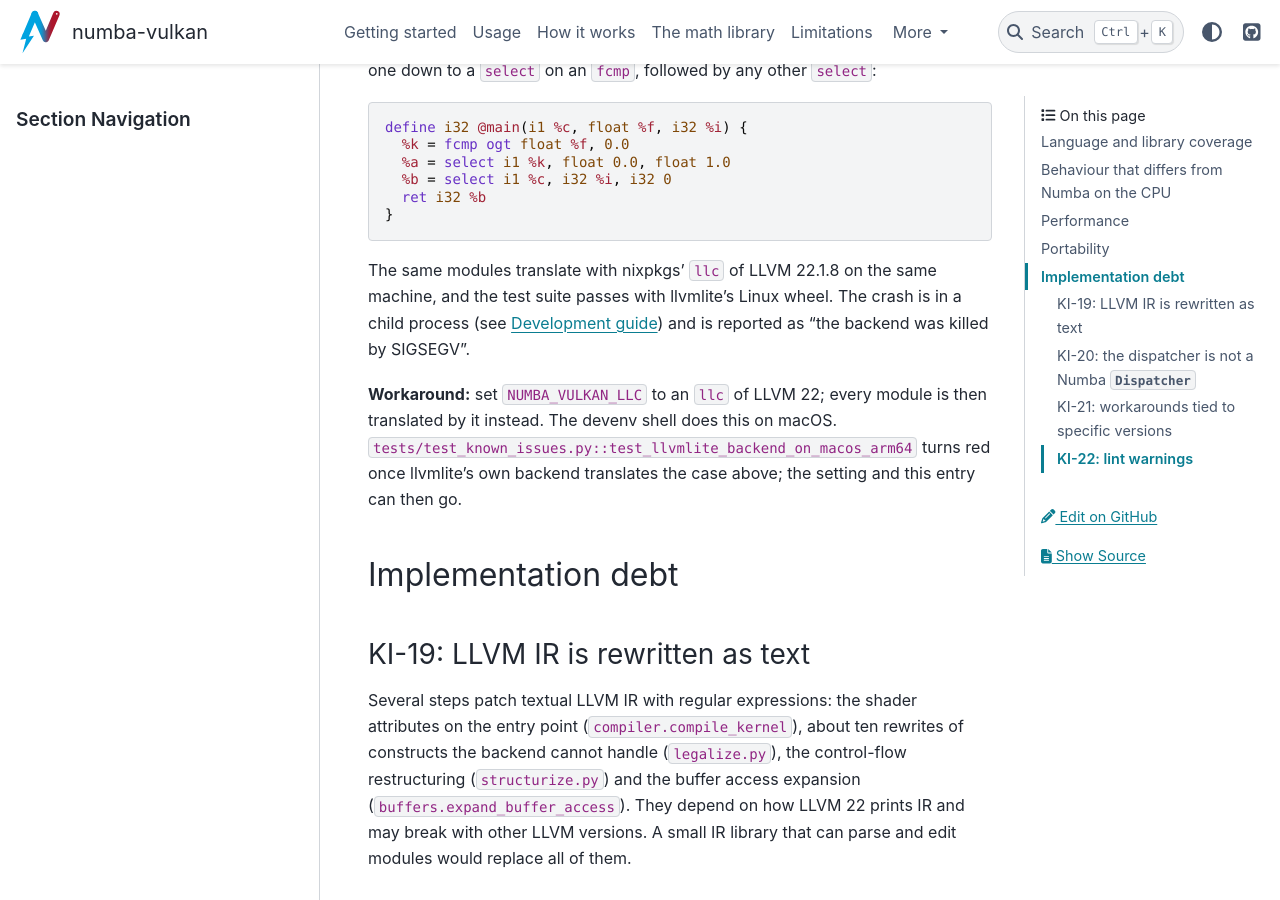
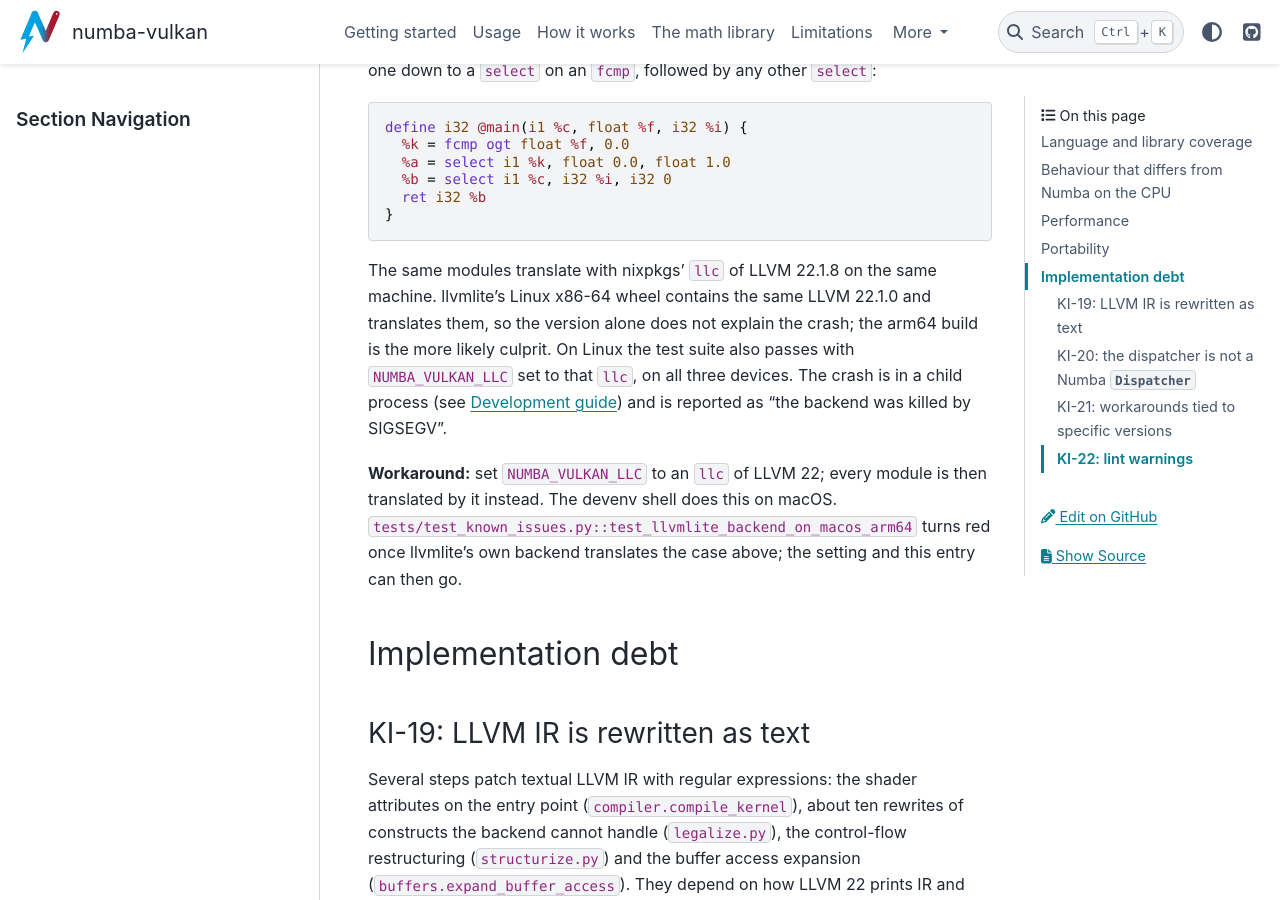
Before and after one commit to arunoruto/numba-vulkan, a Sphinx documentation site: the page built from docs/source/known_issues.md, in a window 1280 px wide and 900 px high, scrolled down 5840 px. Built offline with Sphinx 7.4.7 and the PyData theme 0.15.4, drawn with Linux system fonts in a browser that asks for light colours.

Commit message:
fix: devenv shell on Linux; KI-32 facts from Linux; drop stale charts
- devenv.nix: `env.X = lib.mkIf isDarwin ...` leaves X without a value on
  Linux, which made the shell fail to evaluate there ("accessed but has
  no value defined"). The macOS variables are now one conditional set,
  merged with the rest of env.
- KI-32: llvmlite's Linux wheel has the same LLVM 22.1.0 and works, so the
  version alone does not explain the crash. The suite passes on all three
  Linux devices with NUMBA_VULKAN_LLC set to nixpkgs' llc 22.1.8 too.
- report.py removes charts of machines that no longer have results.

Linux suite: 1056 passed, 1 skipped (llc test, llc not on PATH), 2
xfailed; with NUMBA_VULKAN_LLC: 1057 passed, 2 xfailed.

Written by an AI (Claude) under human direction.

Co-Authored-By: Claude Opus 5.5 <noreply@anthropic.com>

````diff
--- a/docs/source/known_issues.md
+++ b/docs/source/known_issues.md
@@ -224,9 +224,12 @@ define i32 @main(i1 %c, float %f, i32 %i) {
 ```
 
 The same modules translate with nixpkgs' `llc` of LLVM 22.1.8 on the same
-machine, and the test suite passes with llvmlite's Linux wheel. The crash is in a child process
-(see {doc}`development`) and is reported as "the backend was killed by
-SIGSEGV".
+machine. llvmlite's Linux x86-64 wheel contains the same LLVM 22.1.0 and
+translates them, so the version alone does not explain the crash; the arm64
+build is the more likely culprit. On Linux the test suite also passes with
+`NUMBA_VULKAN_LLC` set to that `llc`, on all three devices. The crash is in
+a child process (see {doc}`development`) and is reported as "the backend
+was killed by SIGSEGV".
 
 **Workaround:** set `NUMBA_VULKAN_LLC` to an `llc` of LLVM 22; every module
 is then translated by it instead. The devenv shell does this on macOS.
````
Also changed, not shown: 2 other files.
